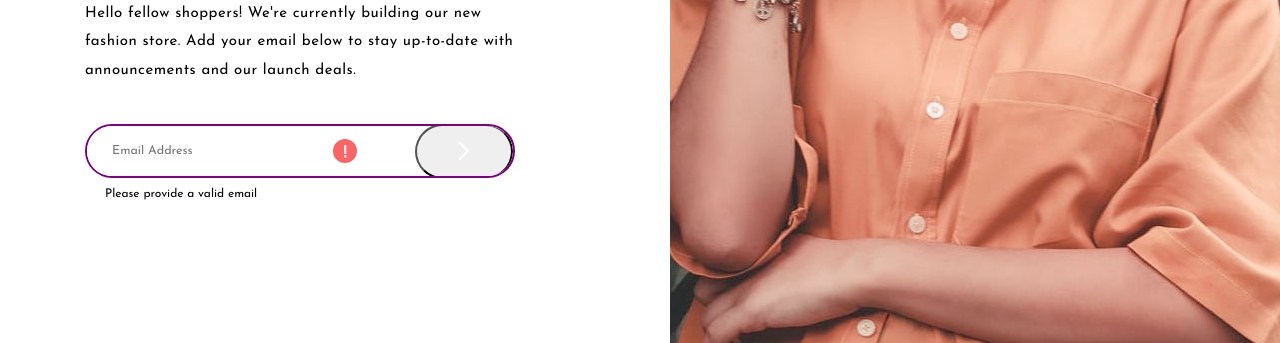
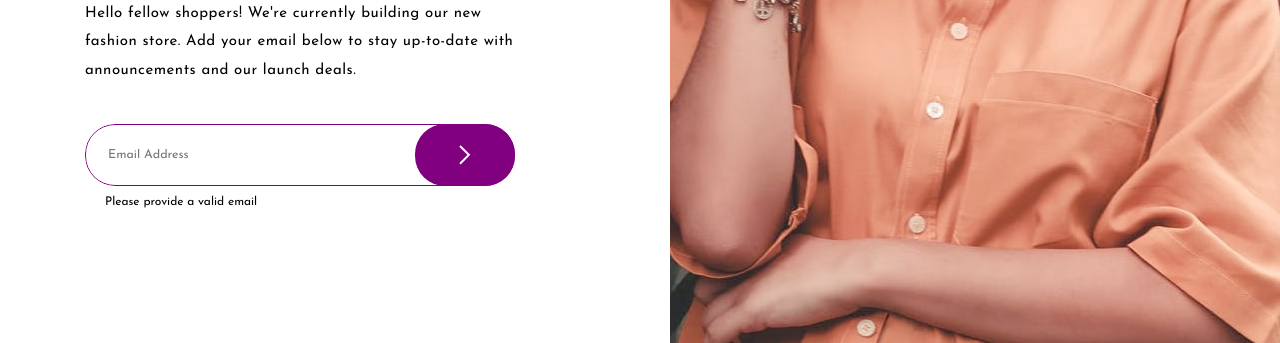
Before and after one commit to harnettd/base-apparel-coming-son, a plain HTML site: page index.html in a window 1280 px wide. Shown: the part 457-800 px from the top of the page. Drawn offline with Linux system fonts and the light colour scheme.

Commit message:
style email form

```diff
--- a/index.html
+++ b/index.html
@@ -69,20 +69,22 @@
               and our launch deals.
             </p>
 
-            <form class="email-form" action="#">
+            <form class="email-form" action="#" method="post">
+              <div class="email-form__flex-row-container">
                 <div class="email-form__flex-row">
                   <input
                     class="email-form__input"
-                  type="email"
+                    type="text"
                     placeholder="Email Address"
                   />
-                <img
+                  <!-- <img
                     class="email-form__err-icon"
                     src="./images/icon-error.svg"
                     alt="A red exclamation mark"
                     width="24"
                     height="24"
-                />
+                  /> -->
+                </div>
                 <button class="email-form__btn" type="submit">
                   <img
                     class="email-form__btn-img"
--- a/style/default.scss
+++ b/style/default.scss
@@ -187,53 +187,85 @@ body {
 }
 
 .email-form {
-  &__flex-row {
-    display: flex;
-    flex-direction: row;
-    justify-content: space-between;
-    align-items: center;
+  // border: solid black 1px;
+  // padding: 2rem;
 
-    width: 100%;
-    height: 5.4rem;
-
-    border: 0.2rem solid purple;
+  &__flex-row-container {
+    position: relative;
+    // height: 5.5rem;
+    height: 6.2rem;
+    // border: solid 2px purple;
+    // border: solid 1px green;
     border-radius: 3rem;
-
     overflow: hidden;
   }
 
+  &__flex-row {
+    // display: flex;
+    // flex-direction: row;
+    // justify-content: space-between;
+    // align-items: center;
+
+    padding: 2.3rem 0 0 2rem;
+    width: 100%;
+    height: 100%;
+    // height: 5.4rem;
+
+    border: 1px solid purple;
+    border-radius: 3rem;
+
+    // overflow: hidden;
+  }
+
   &__input {
+    display: block;
+
     @include font(1.25rem, $regular);
     border: none;
-    padding: 1.7rem 1.7rem 1.7rem 2.5rem;
+    // padding: 1.7rem 1.7rem 1.7rem 2.5rem;
 
     @media screen and (min-width: $breakpoint) {
       @include font(1.25rem, $regular);
-      padding: 2rem 1.7rem 2rem 2.5rem;
+      // padding: 2rem 1.7rem 2rem 2.5rem;
+      // padding: 0 0 0 2rem;
+      width: 100%;
+      // height: 100%;
     }
   }
 
   &__err-icon {
-    display: block;
+    display: none;
+    // display: block;
 
-    width: 2.4rem;
-    height: 2.4rem;
+    // width: 2.4rem;
+    // height: 2.4rem;
   }
 
   &__btn {
+    position: absolute;
+    top: 0;
+    right: 0;
+
+    // display: none;
     display: flex;
     justify-content: center;
     align-items: center;
 
-    width: 20%;
+    // width: 20%;
+    width: 6rem;
     height: 100%;
 
-    border-radius: 3rem;
+    border: none;
+    // border-radius: 3rem;
+    border-top-left-radius: 3rem;
+    border-bottom-left-radius: 3rem;
+
+    background-color: purple;
 
     @media screen and (min-width: $breakpoint) {
-      border-radius: 3rem;
-      height: 5.5rem;
-      width: 23%;
+      // border-radius: 3rem;
+      // height: 5.5rem;
+      width: 10rem;
     }
   }
 
```
Also changed, not shown: style/default.css, 1 other file. Lines whose indentation alone changed are shown as unchanged.
